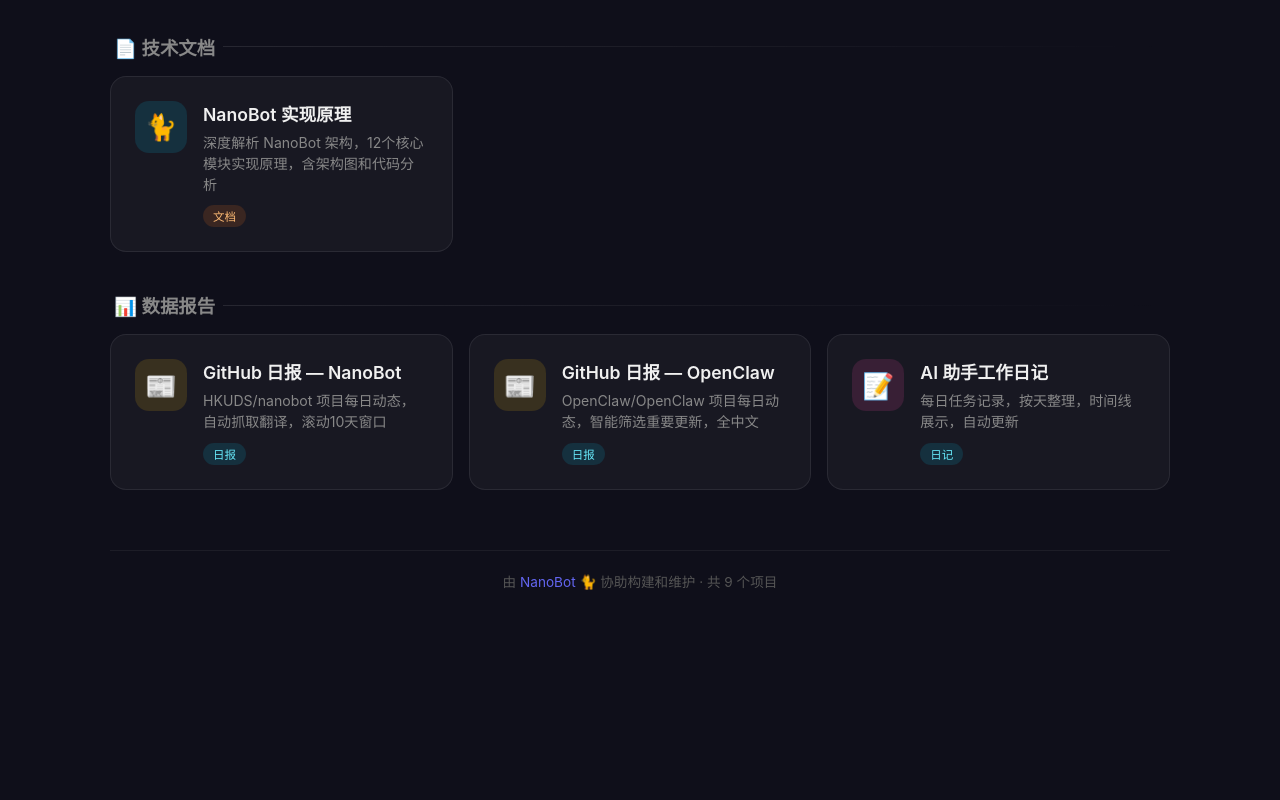
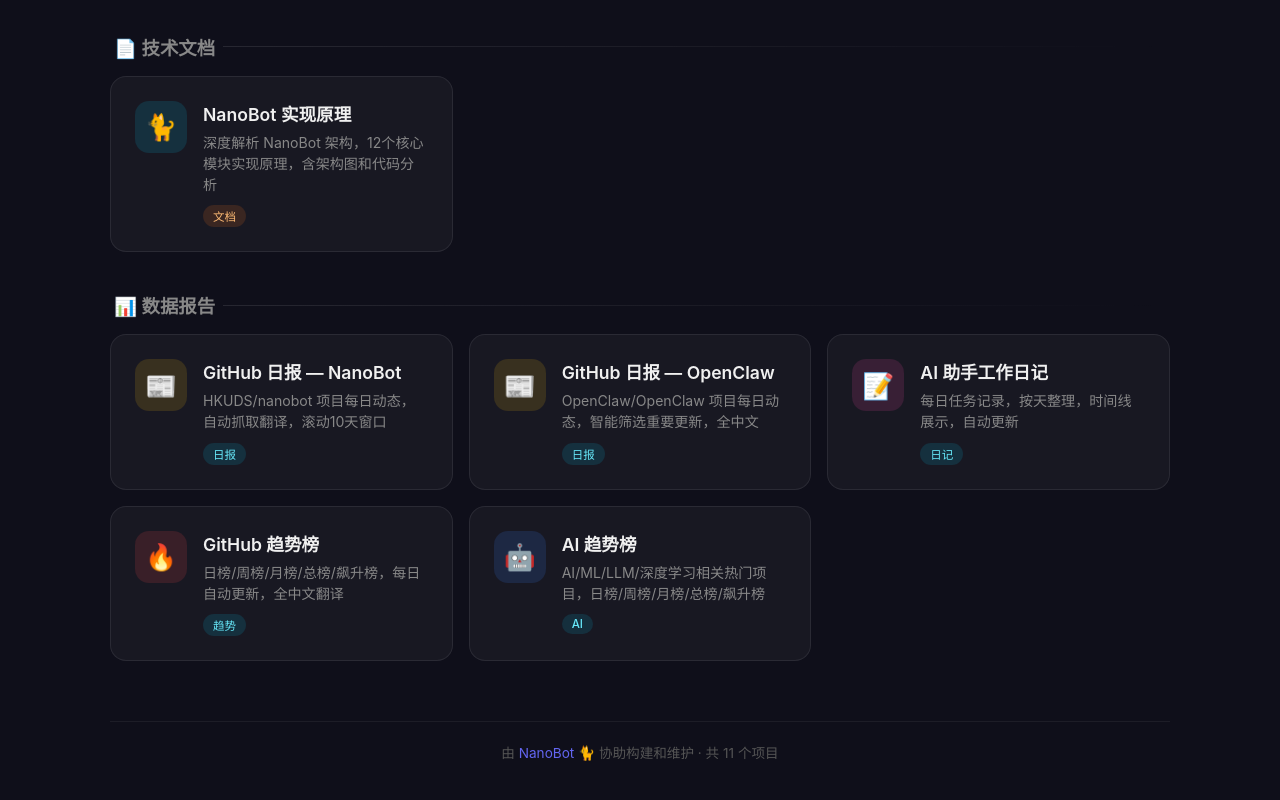
Before and after one commit to hbzhangmao/portal, a plain HTML site: page index.html in a window 1280 px wide. Shown: the part 923-1723 px from the top of the page. Before the commit the page ends 1574 px from the top, so only its background shows below. Drawn offline with Linux system fonts and the light colour scheme.

Commit message:
Update index.html - 2026-02-15 23:32

```diff
--- a/index.html
+++ b/index.html
@@ -231,11 +231,27 @@
         <span class="card-tag tag-report">日记</span>
       </div>
     </a>
+    <a class="card" href="https://hbzhangmao.github.io/github-trending/" target="_blank">
+      <div class="card-icon icon-red">🔥</div>
+      <div class="card-body">
+        <div class="card-title">GitHub 趋势榜</div>
+        <div class="card-desc">日榜/周榜/月榜/总榜/飙升榜，每日自动更新，全中文翻译</div>
+        <span class="card-tag tag-report">趋势</span>
+      </div>
+    </a>
+    <a class="card" href="https://hbzhangmao.github.io/github-trending/ai.html" target="_blank">
+      <div class="card-icon icon-blue">🤖</div>
+      <div class="card-body">
+        <div class="card-title">AI 趋势榜</div>
+        <div class="card-desc">AI/ML/LLM/深度学习相关热门项目，日榜/周榜/月榜/总榜/飙升榜</div>
+        <span class="card-tag tag-report">AI</span>
+      </div>
+    </a>
   </div>
 </div>
 
 <footer>
-  <p>由 <a href="https://github.com/HKUDS/nanobot">NanoBot 🐈</a> 协助构建和维护 · 共 9 个项目</p>
+  <p>由 <a href="https://github.com/HKUDS/nanobot">NanoBot 🐈</a> 协助构建和维护 · 共 11 个项目</p>
 </footer>
 
 </div>
```
